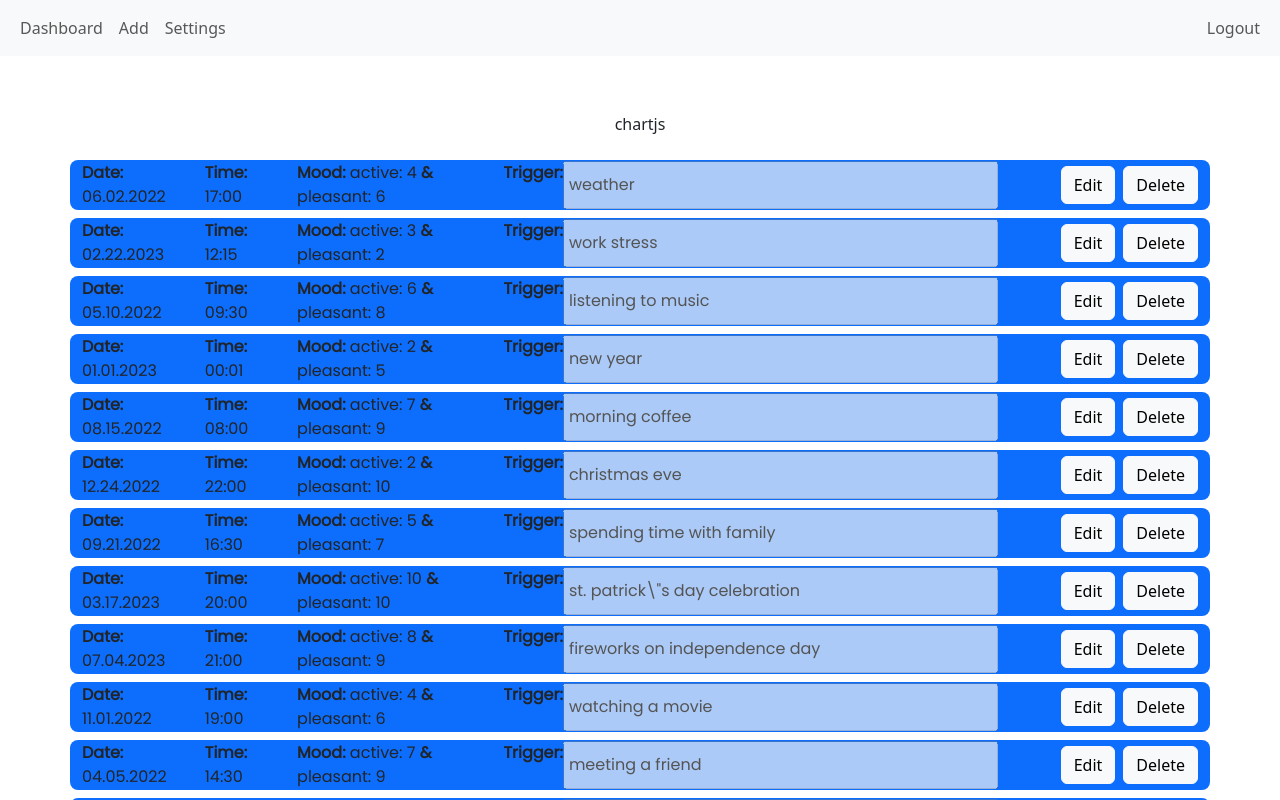
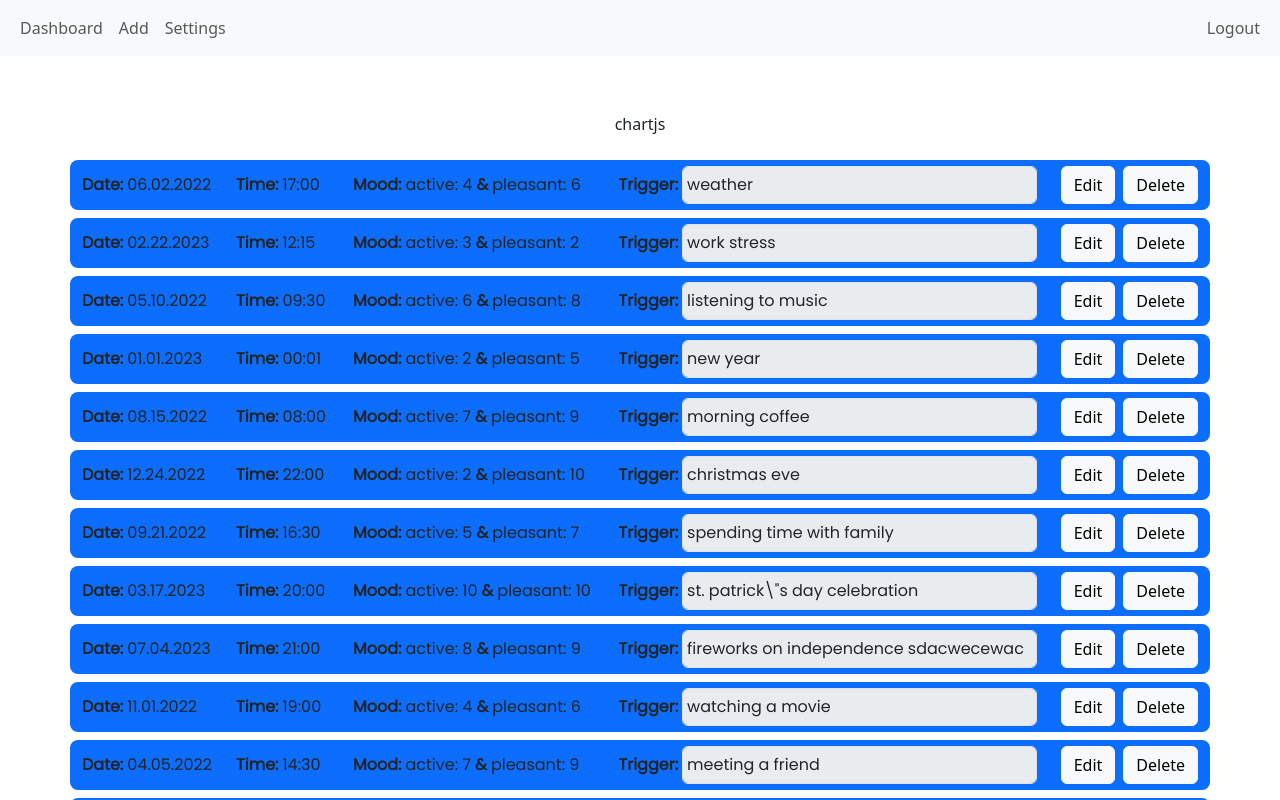
Before and after one commit to KaiserJannis/CSC7084_MoodTracker_Frontend, a plain HTML site: page views/dashboard.html in a window 1280 px wide. Drawn offline with nearby package versions, Linux system fonts and the light colour scheme.

Commit message:
dashboard functionality edit start

```diff
--- a/views/dashboard.html
+++ b/views/dashboard.html
@@ -85,37 +85,34 @@
               class="dashboard_mood_log_entry_loop_container container w-100 mb-2 d-flex justify-content-between align-items-center bg-primary rounded-3"
               style="height: 50px"
             >
-              <span class="d-flex w-100"
+              <span class="d-flex w-100 justify-content-center"
                 ><span
-                  class="dashboard_fonts_log_label me-4"
-                  style="width: 13%"//130px
+                  class="dashboard_fonts_log_label me-4 d-flex flex-row align-items-center"
+                  style="width: 14%"//130px
                   >Date:
-                  <span class="dashboard_fonts_log_value">${date}</span>
+                  <span class="dashboard_fonts_log_value ms-1">${date}</span>
                 </span>
                 <span
-                  class="dashboard_fonts_log_label me-4"
-                  style="width: 9%"
-                  >Time: <span class="dashboard_fonts_log_value">${time}</span>
+                  class="dashboard_fonts_log_label me-4 d-flex flex-row align-items-center"
+                  style="width: 10%"
+                  >Time: <span class="dashboard_fonts_log_value ms-1">${time}</span>
                 </span>
-                <span class="dashboard_fonts_log_label me-4"
-                style="width:24%"
+                <span class="dashboard_fonts_log_label me-4 d-flex flex-row align-items-center"
+                style="width:26%"
                   >Mood:
-                  <span class="dashboard_fonts_log_value">active: ${active}</span> &
-                  <span class="dashboard_fonts_log_value"
+                  <span class="dashboard_fonts_log_value ms-1 me-1">active: ${active}</span> &
+                  <span class="dashboard_fonts_log_value ms-1"
                     >pleasant: ${pleasant}</span
                   ></span
                 >
-                <div class="dashboard_fonts_log_label d-flex"
-                style="width:54%">
+                <div class="dashboard_fonts_log_label me-4 d-flex flex-row align-items-center"
+                style="width:45%">
                   Trigger:
                   <input
                     id='dashboard_input_trigger_${id}'
                     type="text"
-                    class="dashboard_fonts_log_value ps-1 d-flex overflow-hidden"
-                    style="
-                      max-width: 500px !important;
-                      width: 500px;
-                    "
+                    class="dashboard_fonts_log_value ms-1 ps-1 d-flex overflow-hidden form-control"
+                    style="width:100%"
                     value='${trigger}'
                     disabled
                     >
@@ -123,7 +120,7 @@
                 </div>
               </span>
               <span
-                class="w-100 d-flex justify-content-end"
+                class=" d-flex justify-content-end"
                 style="max-width: 200px"
                 ><button id='dashboard_edit_button_${id}' value='${id}' class="dashboard_button_log_edit btn btn-light me-2">Edit</button>
                 <button id='dashboard_delete_button_${id}' value='${id}' class="dashboard_button_log_delete btn btn-light">Delete</button></span
@@ -153,6 +150,18 @@
         console.log("button value/mood log id: " + elem.target.value);
         if (elem.target.id.includes("edit")) {
           console.log("edit button");
+          var input_field_id = "dashboard_input_trigger_" + elem.target.value;
+          var edit_button = elem.target;
+          input_field = document.getElementById(input_field_id);
+          // console.log(input_field);
+          if (input_field.disabled === true) {
+            input_field.disabled = false;
+            edit_button.innerHTML = "Save";
+            edit_button.id = "dashboard_save_button_" + elem.target.value;
+            //TODO - get delete button and change to cancel button
+            console.log("changed to enabled");
+          } else {
+          }
           //TODO - edit callback here
         } else if (elem.target.id.includes("delete")) {
           console.log("delete button");
--- a/views/data.js
+++ b/views/data.js
@@ -68,7 +68,7 @@ var myData = {
     time: "21:00",
     active: 8, //0-10
     pleasant: 9, //0-10
-    trigger: "fireworks on independence day",
+    trigger: "fireworks on independence sdacwecewacwecevewvrwevewvewday",
     id: 9,
   },
   mood10: {
```
